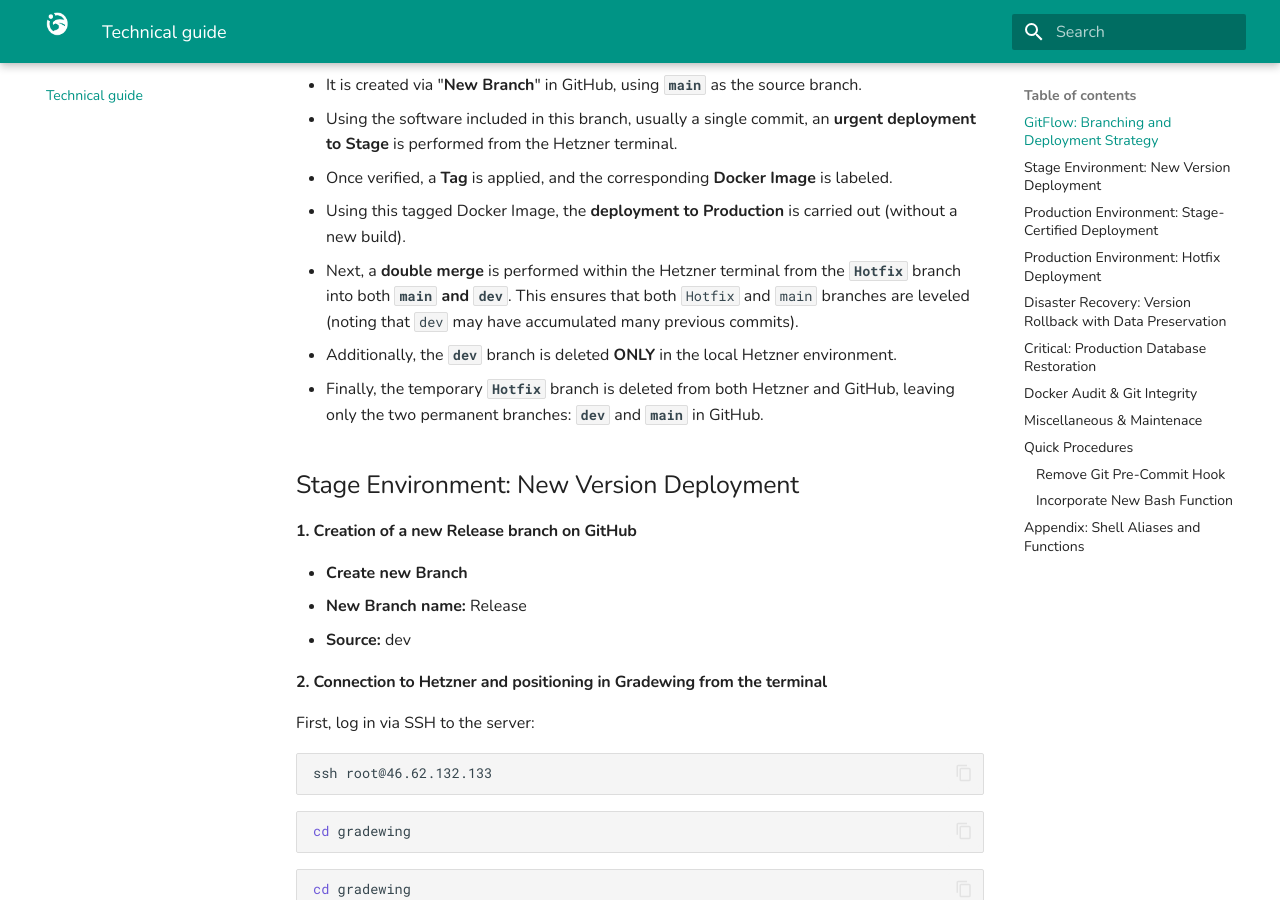
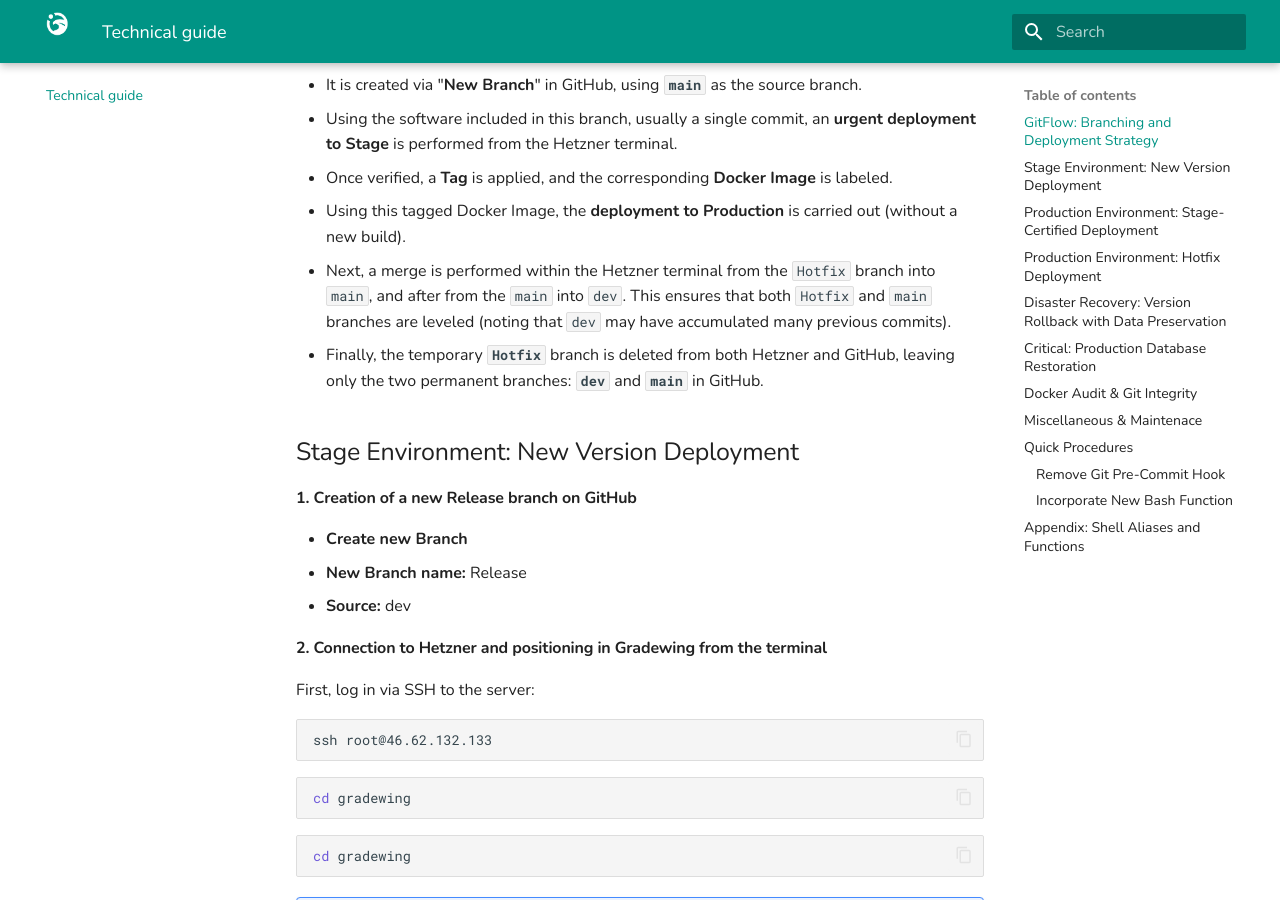
Before and after one commit to pablopenlop/gradewing_guide, an MkDocs documentation site: the page built from docs/other.md, in a window 1280 px wide and 900 px high, scrolled down 1557 px. Built offline with MkDocs 1.6.1 and Material for MkDocs 9.7.7, drawn with Linux system fonts in a browser that asks for light colours.

Commit message:
Update other.md

```diff
--- a/docs/other.md
+++ b/docs/other.md
@@ -27,8 +27,7 @@ This is a temporary and exceptional branch called **`Hotfix`**. Usually, only a
 *   Using the software included in this branch, usually a single commit, an **urgent deployment to Stage** is performed from the Hetzner terminal.
 *   Once verified, a **Tag** is applied, and the corresponding **Docker Image** is labeled.
 *   Using this tagged Docker Image, the **deployment to Production** is carried out (without a new build).
-*   Next, a **double merge** is performed within the Hetzner terminal from the **`Hotfix`** branch into both **`main` and `dev`**. This ensures that both `Hotfix` and `main` branches are leveled (noting that `dev` may have accumulated many previous commits).
-*   Additionally, the **`dev`** branch is deleted **ONLY** in the local Hetzner environment.
+*   Next, a merge is performed within the Hetzner terminal from the `Hotfix` branch into `main`, and after from the `main` into `dev`. This ensures that both `Hotfix` and `main` branches are leveled (noting that `dev` may have accumulated many previous commits).
 *   Finally, the temporary **`Hotfix`** branch is deleted from both Hetzner and GitHub, leaving only the two permanent branches: **`dev`** and **`main`** in GitHub.
 
 
```
